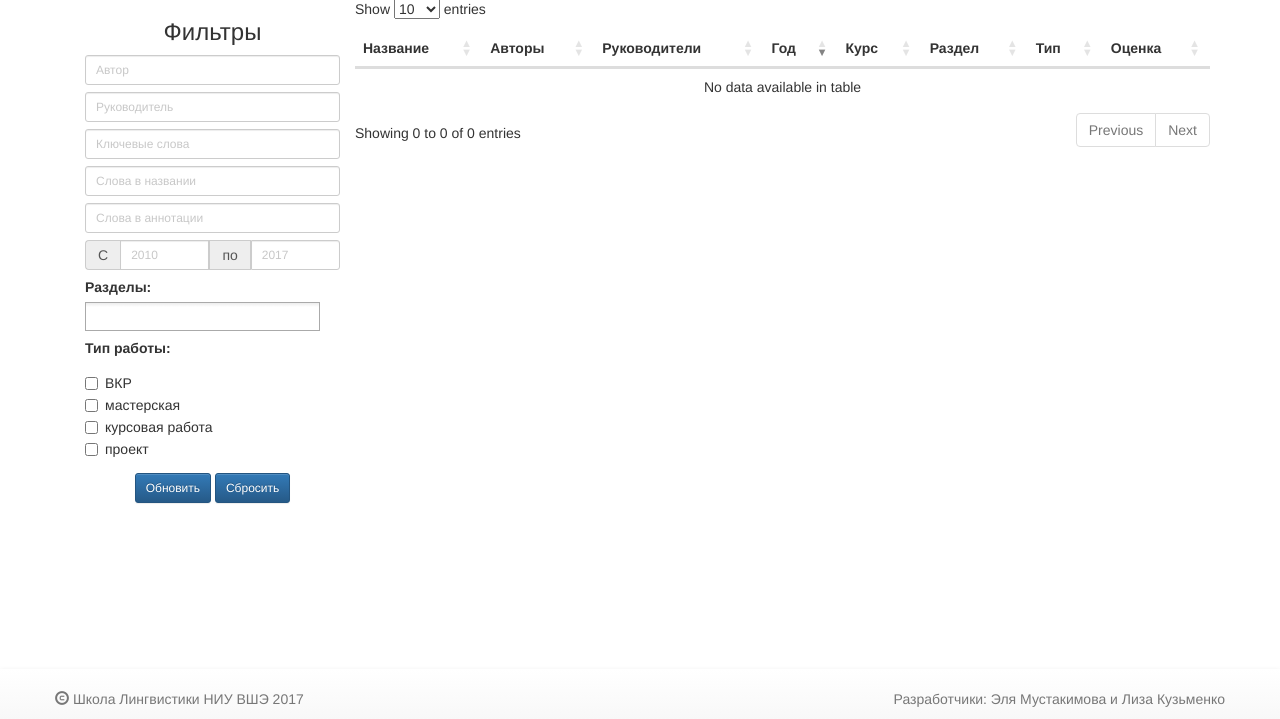
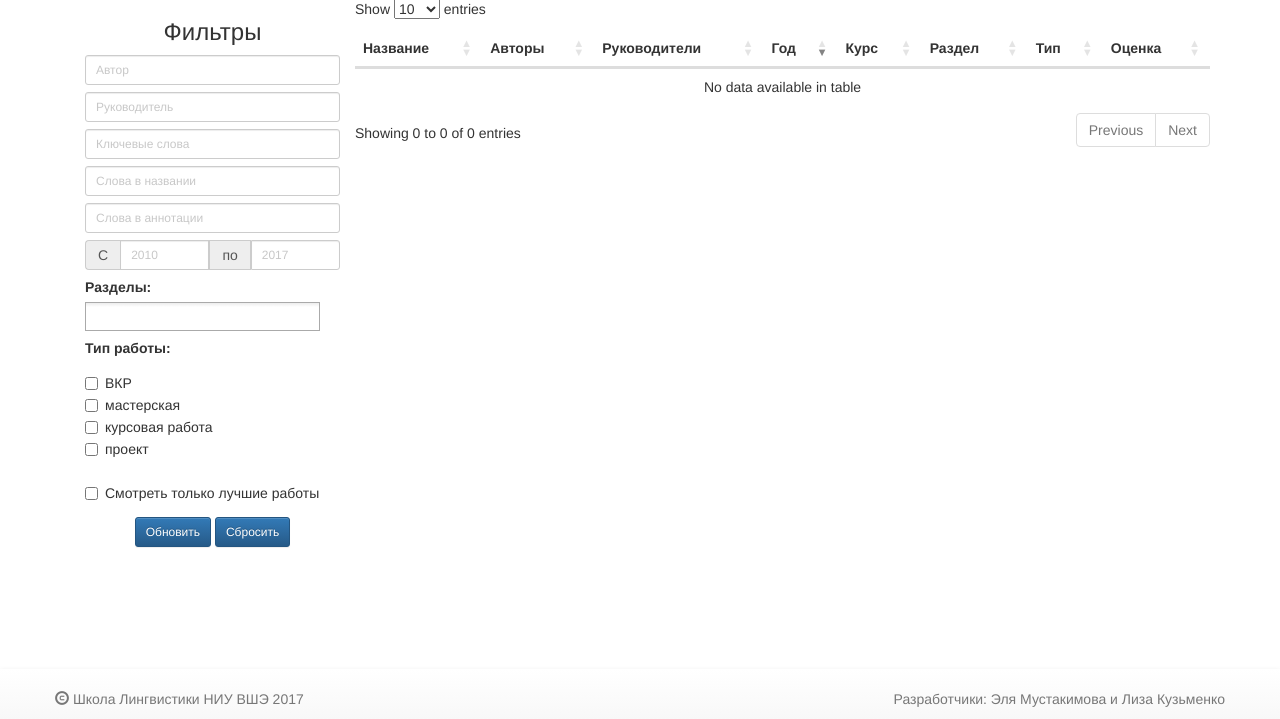
Before and after one commit to elmiram/hselingprojects, a Django app: page / in a window 1280 px wide. Shown: the part 81-800 px from the top of the page. Run offline with Django 3.2, Linux system fonts and the light colour scheme; data that the repository does not hold is empty; parts of the project's set-up code (start-up, migrations or seed data) failed here and were passed over; some libraries are stand-ins or nearby versions.

Commit message:
add feature: search only best projects

```diff
--- a/projects/views/pages.py
+++ b/projects/views/pages.py
@@ -57,6 +57,8 @@ def index(request):
             projects = projects.filter(field__in=selected_fields)
         if selected_types:
             projects = projects.filter(form__in=selected_types)
+        if 'best_only' in q:
+            projects = projects.filter(mark__gte=8)
         selected_fields = [int(i) for i in selected_fields]
         projects = projects.distinct()
     return render(request, 'index.html', locals())
--- a/templates/index.html
+++ b/templates/index.html
@@ -5,8 +5,8 @@
 
 {% block body %}
  <div class="rate-container">
- <form method="get" role="form" id="filter_form">
  <div class="col-sm-3">
+    <form method="get" role="form" id="filter_form">
         <div class="row">
             <h3 class="text-center">{% trans "Фильтры" %}</h3>
                 <div class="form-group col-sm-12  form-group-sm indexpage">
@@ -64,13 +64,22 @@
                         </div>
                     {% endfor %}
                 </div>
+                <div class="form-group col-sm-12  form-group-sm indexpage">
+                    <div class="checkbox indexpage">
+                        <label>
+                            <input type="checkbox" name="best_only" class="check" {% if t.0 in selected_types %}checked{% endif %}>
+                            {% trans 'Смотреть только лучшие работы' %}
+                        </label>
+                    </div>
+                </div>
 
                 <div class="row text-center">
                     <button id="projects_filter" type="submit" class="btn btn-primary btn-sm">{% trans "Обновить" %}</button>
                     <a href="{% url 'index' %}" id="projects_filter" class="btn btn-primary btn-sm">{% trans "Сбросить" %}</a>
                 </div>
         </div>
-    </div>
+    </form>
+ </div>
  <div class="col-sm-9">
         <div class="row">
             <table  class="table table-responsive" id="projectstable">
@@ -115,8 +124,7 @@
                                 {% else %}
                                     {{a.a_first_name_en}} {{a.a_second_name_en}}
                                 {% endif %}
-                            </a>
-                            {% if not forloop.last %}, {% endif %}
+                            </a>{% if not forloop.last %}, {% endif %}
                         {% endfor %}
                     </td>
                     <td>
@@ -135,12 +143,7 @@
                     <td class="fit">{% trans p.course_verbose %}</td>
                     <td>
                         {% for f in p.field.all %}
-                            {% if LANGUAGE_CODE == 'ru' %}
-                                {{ f.name }}
-                            {% else %}
-                                {{ f.name_en}}
-                            {% endif %}
-                            {% if not forloop.last %}, {% endif %}
+                            {% if LANGUAGE_CODE == 'ru' %}{{ f.name }}{% else %}{{ f.name_en}}{% endif %}{% if not forloop.last %}, {% endif %}
                         {% endfor %}
                     </td>
                     <td>{% trans p.project_type %}</td>
@@ -165,6 +168,5 @@
 {#        {{ q }}#}
         </div>
     </div>
- </form>
  </div>
 {% endblock %}
```
